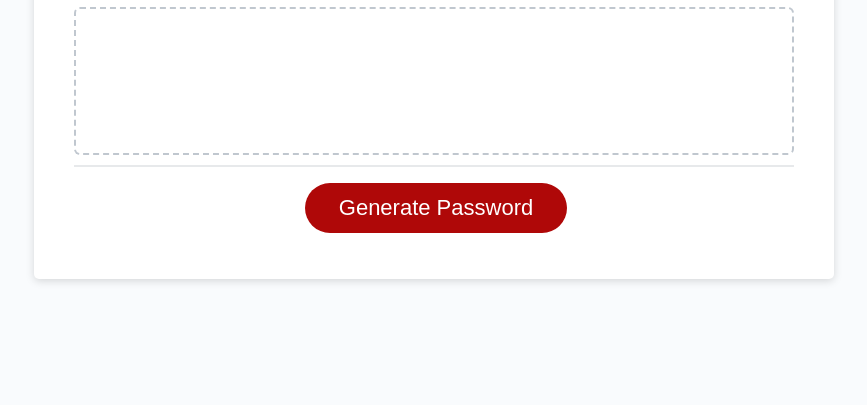
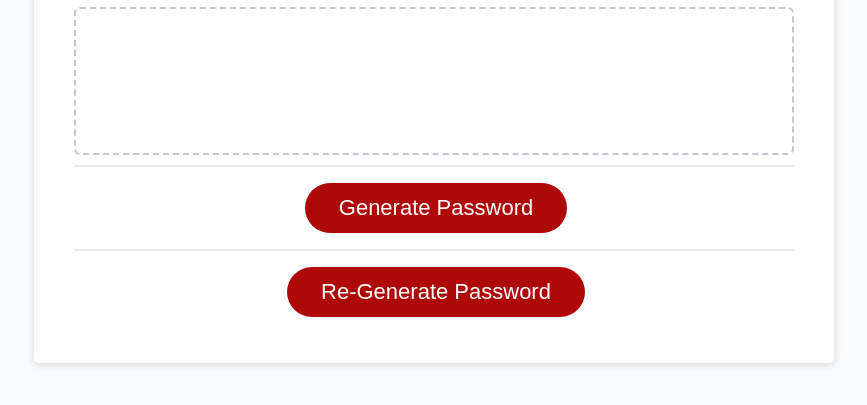
Before and after one commit to vish-opatha/password-generator, a plain HTML site: page index.html in a window 1280 px wide. Shown: the part 241-646 px from the top of the page, without its empty margins (206-1073 px from the left). Drawn offline with Linux system fonts and the light colour scheme.

Commit message:
Feature : Add regenerate password buttion

```diff
--- a/index.html
+++ b/index.html
@@ -29,6 +29,9 @@
         <div class="card-footer">
           <button id="generate" class="btn">Generate Password</button>
         </div>
+        <div class="card-footer">
+          <button id="re-generate" class="btn">Re-Generate Password</button>
+        </div>
       </div>
     </div>
 
```
